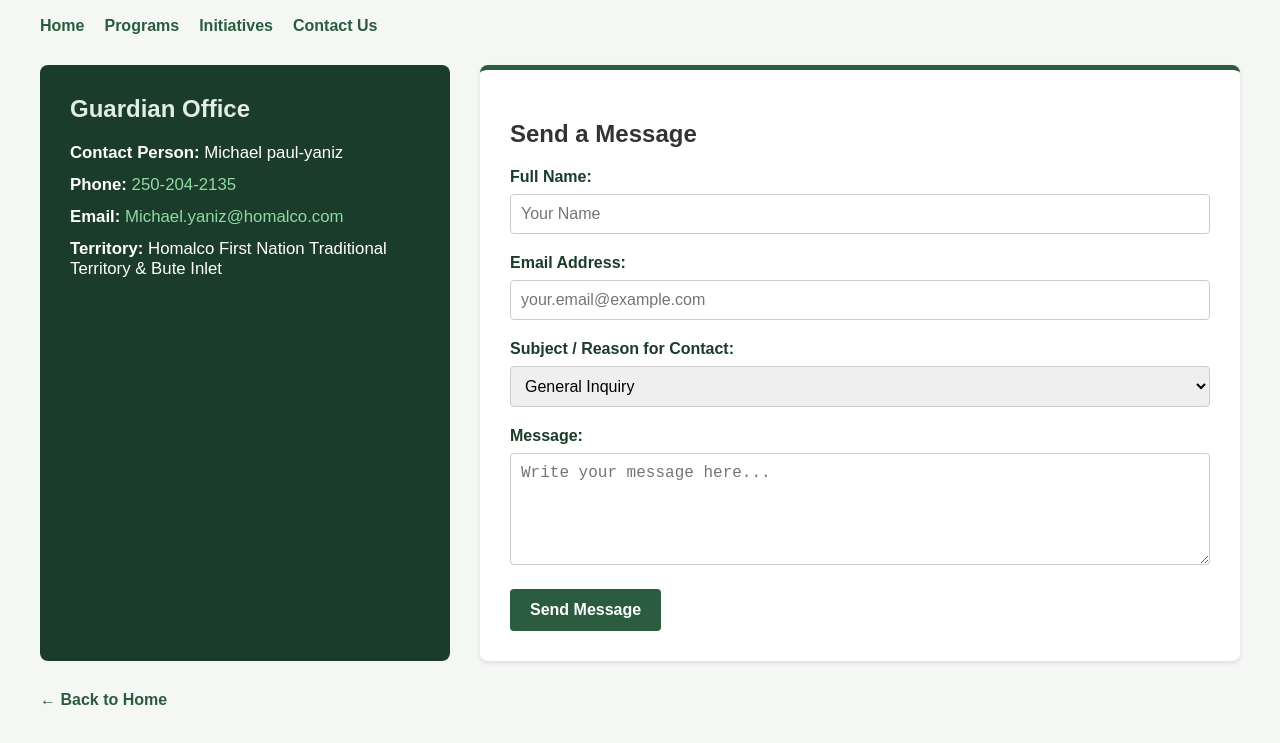
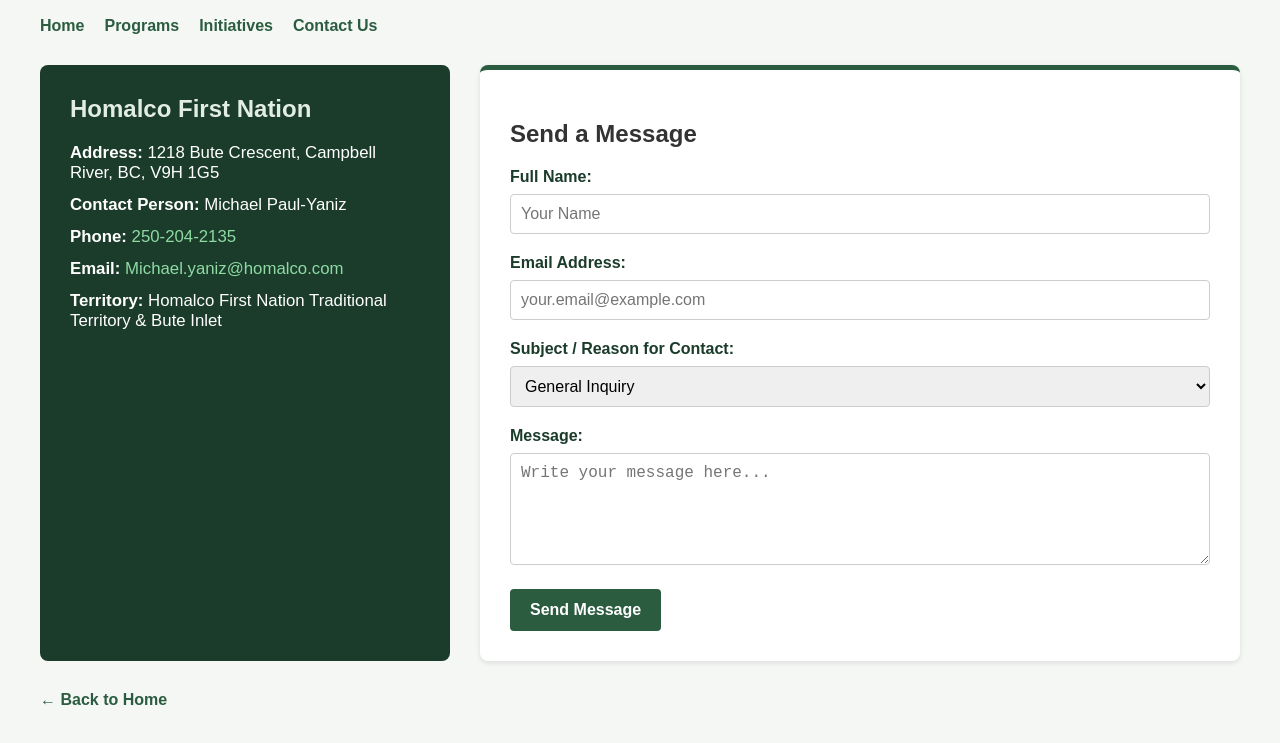
Before and after one commit to michaelhomalco-spec/homalco-aboriginal-guardians, a plain HTML site: page contact.html in a window 1280 px wide. Shown: the part 119-862 px from the top of the page. Drawn offline with Linux system fonts and the light colour scheme.

Commit message:
update contact

```diff
--- a/contact.html
+++ b/contact.html
@@ -128,8 +128,9 @@
     <div class="contact-layout">
         <!-- Direct Contact Info -->
         <div class="info-card">
-            <h2>Guardian Office</h2>
-            <p><strong>Contact Person:</strong> Michael paul-yaniz</p>
+            <h2>Homalco First Nation</h2>
+            <p><strong>Address:</strong> 1218 Bute Crescent, Campbell River, BC, V9H 1G5</p>
+            <p><strong>Contact Person:</strong> Michael Paul-Yaniz</p>
             <p><strong>Phone:</strong> <a href="tel:2502042135">250-204-2135</a></p>
             <p><strong>Email:</strong> <a href="mailto:Michael.yaniz@homalco.com">Michael.yaniz@homalco.com</a></p>
             <p><strong>Territory:</strong> Homalco First Nation Traditional Territory & Bute Inlet</p>
```
